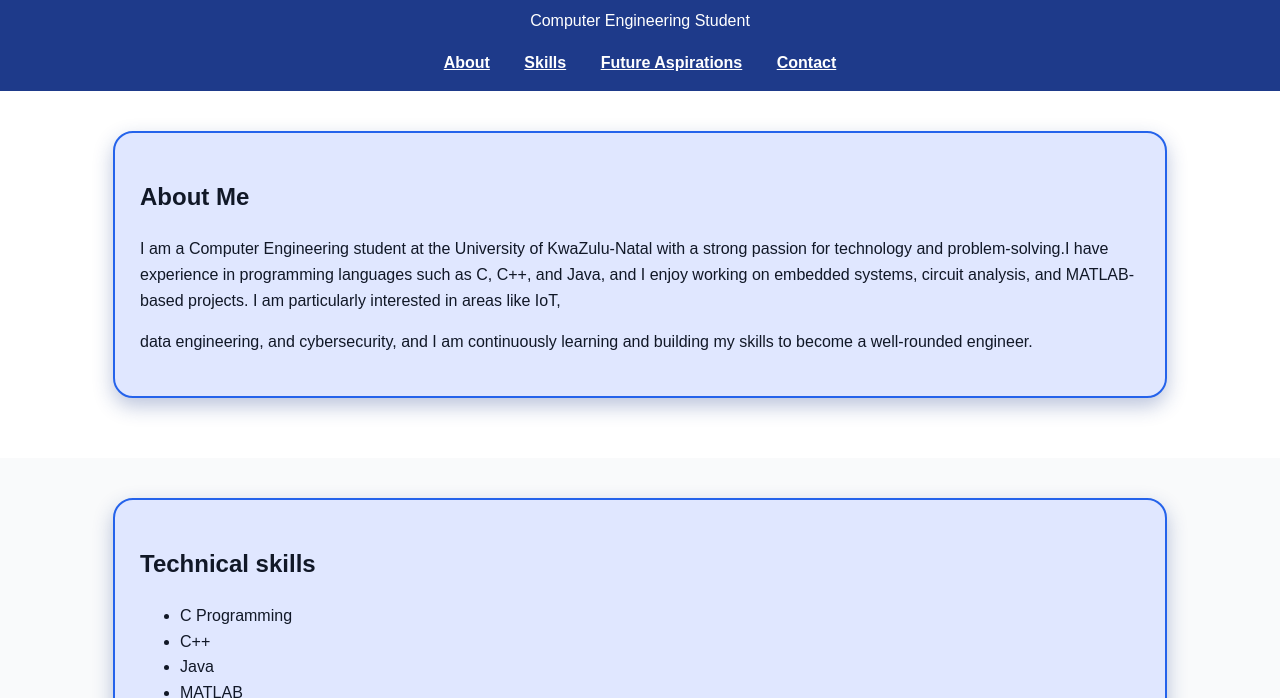
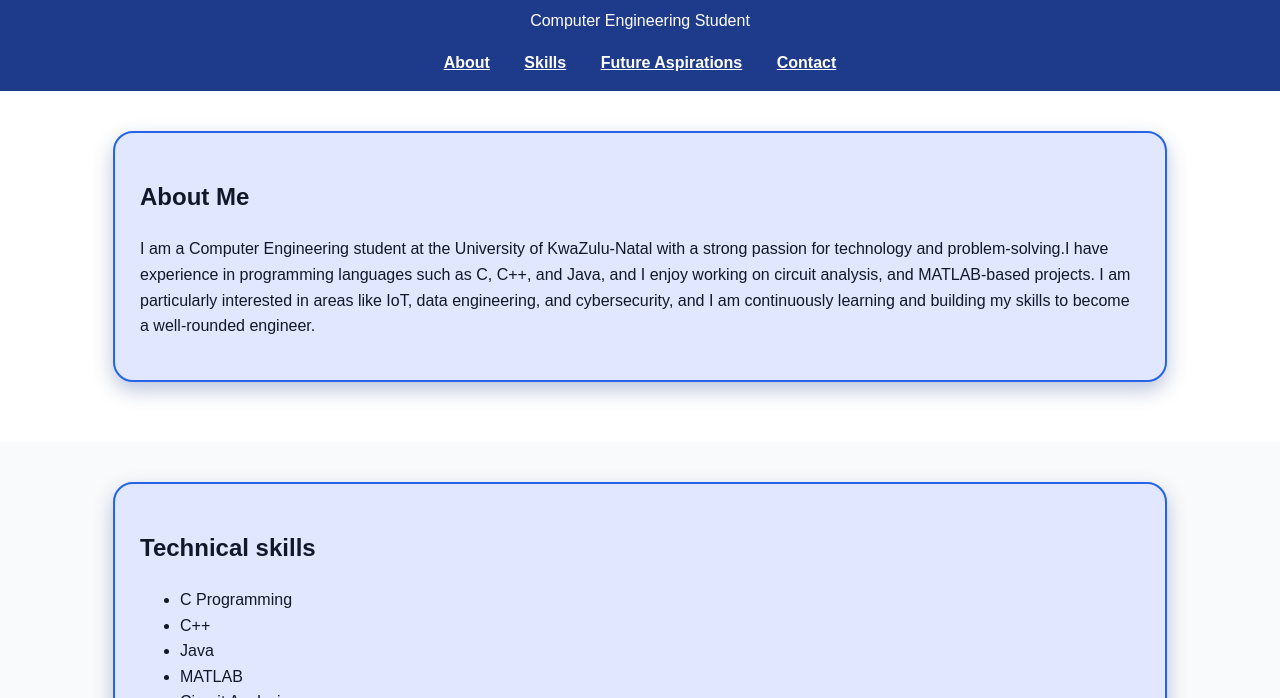
Before and after one commit to Sbusiso-Mnguni/github-portfolio, a plain HTML site: page index.html in a window 1280 px wide. Shown: the part 102-800 px from the top of the page. Drawn offline with Linux system fonts and the light colour scheme.

Commit message:
Refactor About Me section for clarity

```diff
--- a/index.html
+++ b/index.html
@@ -106,8 +106,7 @@
 <section id="about">
     <div class="container bubble-box">
         <h2>About Me</h2>
-        <p>I am a Computer Engineering student at the University of KwaZulu-Natal with a strong passion for technology and problem-solving.I have experience in programming languages such as C, C++, and Java, and I enjoy working on embedded systems, circuit analysis, and MATLAB-based projects. I am particularly interested in areas like IoT, </p>
-        <p>data engineering, and cybersecurity, and I am continuously learning and building my skills to become a well-rounded engineer.</p>
+        <p>I am a Computer Engineering student at the University of KwaZulu-Natal with a strong passion for technology and problem-solving.I have experience in programming languages such as C, C++, and Java, and I enjoy working on circuit analysis, and MATLAB-based projects. I am particularly interested in areas like IoT, data engineering, and cybersecurity, and I am continuously learning and building my skills to become a well-rounded engineer.</p>
     </div>
 </section>
 
```
